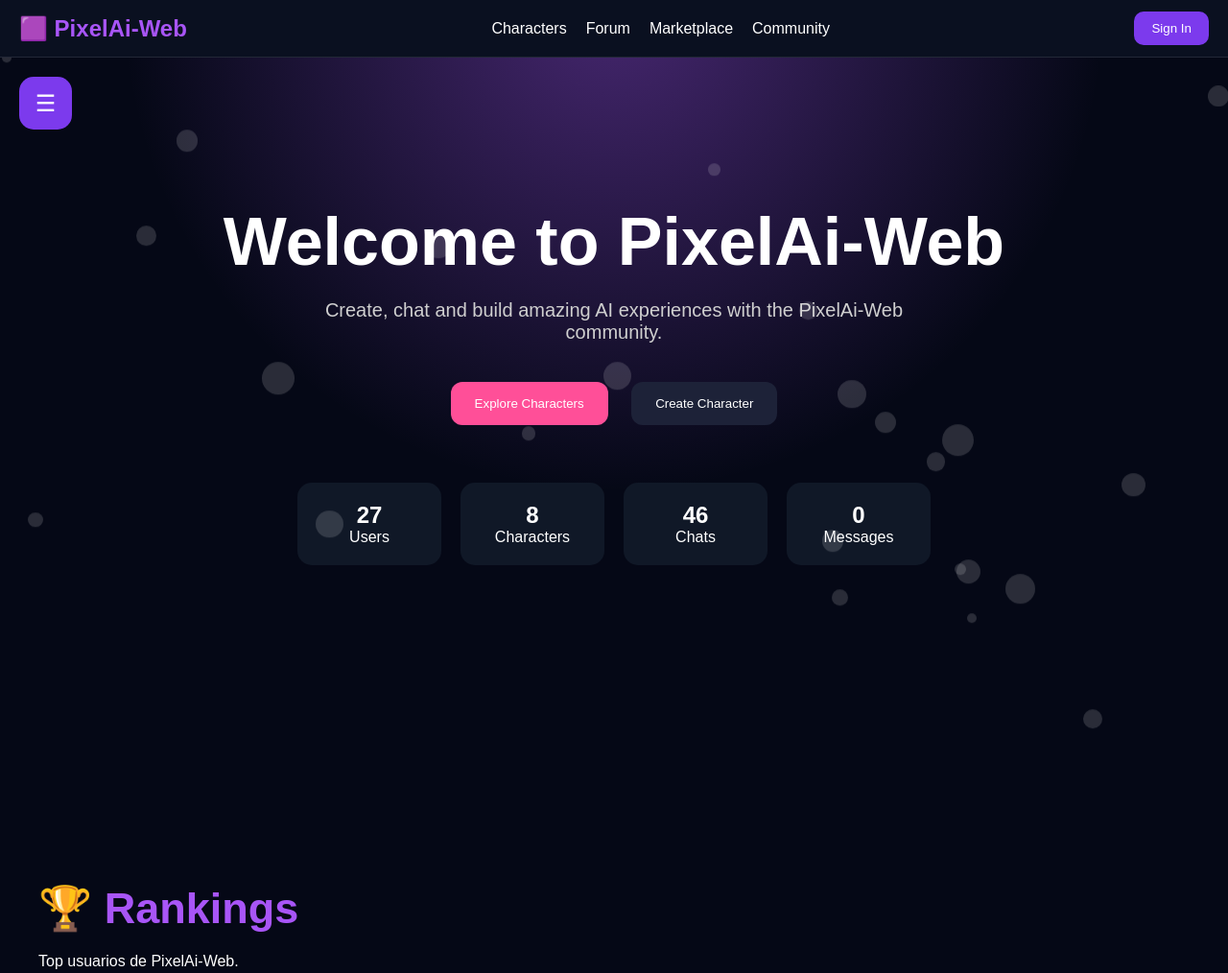
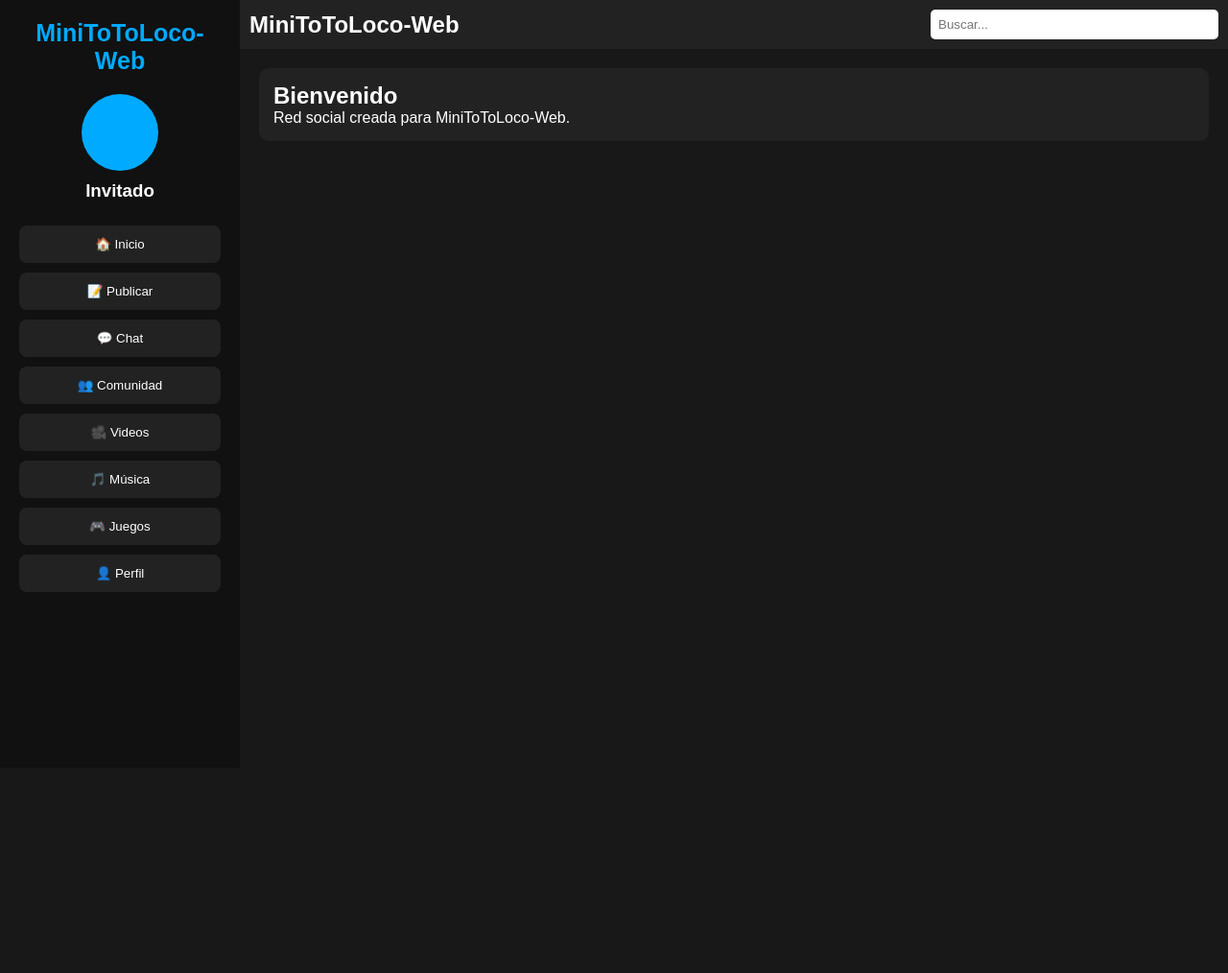
Before and after one commit to xxcountryxx030-boop/project, a plain HTML site: page index.html in a window 1280 px wide. Shown: the top 1014 px of the page at 96% size. After the commit the page ends 800 px from the top, so only its background shows below. Drawn offline with Linux system fonts and the light colour scheme.

Commit message:
Update index.html

```diff
--- a/index.html
+++ b/index.html
@@ -3,358 +3,299 @@
 <head>
 <meta charset="UTF-8">
 <meta name="viewport" content="width=device-width, initial-scale=1.0">
-<title>PixelAi-Web</title>
+<title>MiniToToLoco-Web</title>
 
 <style>
 *{
 margin:0;
 padding:0;
 box-sizing:border-box;
-font-family:Arial,sans-serif;
+font-family:Arial, sans-serif;
 }
 
 body{
-background:#050816;
+display:flex;
+height:100vh;
+background:#181818;
 color:white;
-overflow-x:hidden;
 }
 
-html{
-scroll-behavior:smooth;
+.sidebar{
+width:250px;
+background:#111;
+padding:20px;
+overflow-y:auto;
 }
 
-.navbar{
-position:fixed;
-top:0;
+.logo{
+font-size:25px;
+font-weight:bold;
+margin-bottom:20px;
+text-align:center;
+color:#00aaff;
+}
+
+.menu button{
 width:100%;
-height:60px;
-background:#0a1020;
+padding:12px;
+margin:5px 0;
+border:none;
+background:#222;
+color:white;
+cursor:pointer;
+border-radius:8px;
+}
+
+.menu button:hover{
+background:#00aaff;
+}
+
+.main{
+flex:1;
+display:flex;
+flex-direction:column;
+}
+
+.topbar{
+background:#222;
+padding:10px;
 display:flex;
 justify-content:space-between;
 align-items:center;
-padding:0 20px;
-z-index:1000;
-border-bottom:1px solid rgba(255,255,255,.1);
 }
 
-.logo{
-font-size:24px;
-font-weight:bold;
-color:#a855f7;
+.search{
+width:300px;
+padding:8px;
+border:none;
+border-radius:5px;
 }
 
-.nav-links{
-display:flex;
-gap:20px;
+.content{
+flex:1;
+padding:20px;
+overflow-y:auto;
 }
 
-.nav-links a{
-color:white;
-text-decoration:none;
+.card{
+background:#222;
+padding:15px;
+border-radius:10px;
+margin-bottom:15px;
 }
 
-.signin{
-background:#7c3aed;
+textarea{
+width:100%;
+height:80px;
+padding:10px;
 border:none;
-padding:10px 18px;
-border-radius:10px;
+border-radius:8px;
+resize:none;
+}
+
+.postBtn{
+margin-top:10px;
+padding:10px;
+background:#00aaff;
 color:white;
+border:none;
+border-radius:8px;
 cursor:pointer;
 }
 
-.menu-btn{
-position:fixed;
-left:20px;
-top:80px;
-width:55px;
-height:55px;
-border:none;
-border-radius:15px;
-background:#7c3aed;
-color:white;
-font-size:24px;
-cursor:pointer;
-z-index:1001;
+.chat-box{
+height:250px;
+overflow-y:auto;
+background:#111;
+padding:10px;
+border-radius:10px;
+margin-bottom:10px;
 }
 
-.sidebar{
-position:fixed;
-left:-320px;
-top:0;
-width:300px;
-height:100vh;
-background:#0d1225;
-padding:20px;
-overflow-y:auto;
-transition:.3s;
-z-index:1000;
+.msg{
+background:#333;
+padding:8px;
+margin:5px 0;
+border-radius:8px;
 }
 
-.sidebar.active{
-left:0;
+.chat-input{
+display:flex;
+gap:10px;
 }
 
-.sidebar h2{
-margin-top:70px;
+.chat-input input{
+flex:1;
+padding:10px;
+border:none;
+border-radius:8px;
+}
+
+.chat-input button{
+padding:10px;
+background:#00aaff;
+border:none;
+color:white;
+border-radius:8px;
+cursor:pointer;
+}
+
+.profile{
+text-align:center;
 margin-bottom:20px;
 }
 
-.card{
-background:#171d35;
-padding:15px;
-border-radius:12px;
-margin-bottom:12px;
-cursor:pointer;
-border:1px solid #7c3aed;
-}
-
-.card:hover{
-background:#232b4a;
-}
-
-.hero{
-min-height:100vh;
-display:flex;
-justify-content:center;
-align-items:center;
-text-align:center;
-padding:100px 20px;
-background:
-radial-gradient(circle at top,
-rgba(168,85,247,.4),
-transparent 50%),
-#050816;
-}
-
-.hero h1{
-font-size:70px;
-margin-bottom:20px;
-}
-
-.hero p{
-font-size:20px;
-max-width:700px;
+.avatar{
+width:80px;
+height:80px;
+background:#00aaff;
+border-radius:50%;
 margin:auto;
-color:#cfcfcf;
-}
-
-.hero-buttons{
-margin-top:30px;
-}
-
-.hero-buttons button{
-padding:15px 25px;
-margin:10px;
-border:none;
-border-radius:12px;
-cursor:pointer;
-}
-
-.primary{
-background:#ff4f98;
-color:white;
-}
-
-.secondary{
-background:#1d2238;
-color:white;
-}
-
-.stats{
-display:flex;
-justify-content:center;
-gap:20px;
-flex-wrap:wrap;
-margin-top:50px;
-}
-
-.stat{
-background:#101827;
-padding:20px;
-border-radius:15px;
-min-width:150px;
-}
-
-.section{
-min-height:100vh;
-padding:120px 40px;
-}
-
-.section h2{
-font-size:45px;
-margin-bottom:20px;
-color:#a855f7;
-}
-
-.particle{
-position:absolute;
-border-radius:50%;
-background:rgba(255,255,255,.15);
-animation:float 8s infinite ease-in-out;
-}
-
-@keyframes float{
-50%{transform:translateY(-25px);}
-}
-
-@media(max-width:768px){
-.hero h1{
-font-size:40px;
-}
-.nav-links{
-display:none;
-}
+margin-bottom:10px;
 }
 </style>
 </head>
 <body>
 
-<button class="menu-btn" onclick="toggleMenu()">☰</button>
+<div class="sidebar">
+<div class="logo">MiniToToLoco-Web</div>
 
-<div class="sidebar" id="sidebar">
-
-<h2>🟪 PixelAi-Web</h2>
-
-<div class="card" onclick="goTo('inicio')">🏠 Inicio</div>
-<div class="card" onclick="goTo('rankings')">🏆 Rankings</div>
-<div class="card" onclick="goTo('hall')">⭐ Hall Of Fame</div>
-<div class="card" onclick="goTo('downloads')">⬇ Downloads</div>
-<div class="card" onclick="goTo('community')">👥 Community</div>
-<div class="card" onclick="goTo('characters')">🤖 Characters</div>
-<div class="card" onclick="goTo('forum')">💬 Forum</div>
-<div class="card" onclick="goTo('market')">🛒 Marketplace</div>
-<div class="card" onclick="goTo('changelog')">📝 Changelog</div>
-<div class="card" onclick="goTo('terms')">📄 Terms</div>
-
+<div class="profile">
+<div class="avatar"></div>
+<h3>Invitado</h3>
 </div>
 
-<nav class="navbar">
-
-<div class="logo">🟪 PixelAi-Web</div>
-
-<div class="nav-links">
-<a href="#characters">Characters</a>
-<a href="#forum">Forum</a>
-<a href="#market">Marketplace</a>
-<a href="#community">Community</a>
+<div class="menu">
+<button onclick="mostrar('inicio')">🏠 Inicio</button>
+<button onclick="mostrar('publicar')">📝 Publicar</button>
+<button onclick="mostrar('chat')">💬 Chat</button>
+<button onclick="mostrar('comunidad')">👥 Comunidad</button>
+<button onclick="mostrar('videos')">🎥 Videos</button>
+<button onclick="mostrar('musica')">🎵 Música</button>
+<button onclick="mostrar('juegos')">🎮 Juegos</button>
+<button onclick="mostrar('perfil')">👤 Perfil</button>
+</div>
 </div>
 
-<button class="signin">Sign In</button>
+<div class="main">
 
-</nav>
-
-<section class="hero" id="inicio">
-
-<div>
-
-<h1>Welcome to PixelAi-Web</h1>
-
-<p>
-Create, chat and build amazing AI experiences with the PixelAi-Web community.
-</p>
-
-<div class="hero-buttons">
-<button class="primary">Explore Characters</button>
-<button class="secondary">Create Character</button>
+<div class="topbar">
+<h2>MiniToToLoco-Web</h2>
+<input class="search" placeholder="Buscar...">
 </div>
 
-<div class="stats">
+<div class="content">
 
-<div class="stat">
-<h2>27</h2>
-Users
+<div id="inicio">
+<div class="card">
+<h2>Bienvenido</h2>
+<p>Red social creada para MiniToToLoco-Web.</p>
+</div>
 </div>
 
-<div class="stat">
-<h2>8</h2>
-Characters
+<div id="publicar" style="display:none;">
+<div class="card">
+<h2>Crear publicación</h2>
+<textarea id="postText"></textarea>
+<button class="postBtn" onclick="publicar()">Publicar</button>
 </div>
 
-<div class="stat">
-<h2>46</h2>
-Chats
+<div id="posts"></div>
 </div>
 
-<div class="stat">
-<h2>0</h2>
-Messages
+<div id="chat" style="display:none;">
+<div class="card">
+<h2>Chat Global</h2>
+
+<div class="chat-box" id="chatBox"></div>
+
+<div class="chat-input">
+<input id="mensaje" placeholder="Escribe un mensaje">
+<button onclick="enviar()">Enviar</button>
+</div>
+</div>
+</div>
+
+<div id="comunidad" style="display:none;">
+<div class="card">
+<h2>Comunidad</h2>
+<p>Únete a grupos y conoce personas.</p>
+</div>
+</div>
+
+<div id="videos" style="display:none;">
+<div class="card">
+<h2>Videos</h2>
+<iframe width="100%" height="300"
+src="https://www.youtube.com/embed/dQw4w9WgXcQ">
+</iframe>
+</div>
+</div>
+
+<div id="musica" style="display:none;">
+<div class="card">
+<h2>Música</h2>
+<audio controls style="width:100%;">
+<source src="" type="audio/mpeg">
+</audio>
+</div>
+</div>
+
+<div id="juegos" style="display:none;">
+<div class="card">
+<h2>Juegos</h2>
+<button onclick="alert('Próximamente')">Jugar</button>
+</div>
+</div>
+
+<div id="perfil" style="display:none;">
+<div class="card">
+<h2>Perfil</h2>
+<p>Nombre: Invitado</p>
+<p>Nivel: 1</p>
+<p>Publicaciones: 0</p>
+</div>
 </div>
 
 </div>
-
 </div>
 
-</section>
-
-<section class="section" id="rankings">
-<h2>🏆 Rankings</h2>
-<p>Top usuarios de PixelAi-Web.</p>
-</section>
-
-<section class="section" id="hall">
-<h2>⭐ Hall Of Fame</h2>
-<p>Miembros destacados.</p>
-</section>
-
-<section class="section" id="downloads">
-<h2>⬇ Downloads</h2>
-<p>Descargas oficiales.</p>
-</section>
-
-<section class="section" id="community">
-<h2>👥 Community</h2>
-<p>Comunidad de PixelAi-Web.</p>
-</section>
-
-<section class="section" id="characters">
-<h2>🤖 Characters</h2>
-<p>Personajes de IA.</p>
-</section>
-
-<section class="section" id="forum">
-<h2>💬 Forum</h2>
-<p>Foro de discusión.</p>
-</section>
-
-<section class="section" id="market">
-<h2>🛒 Marketplace</h2>
-<p>Marketplace oficial.</p>
-</section>
-
-<section class="section" id="changelog">
-<h2>📝 Changelog</h2>
-<p>Actualizaciones del sitio.</p>
-</section>
-
-<section class="section" id="terms">
-<h2>📄 Terms & Conditions</h2>
-<p>Términos del servicio.</p>
-</section>
-
 <script>
-function toggleMenu(){
-document.getElementById("sidebar").classList.toggle("active");
+function mostrar(id){
+document.querySelectorAll(".content > div").forEach(e=>{
+e.style.display="none";
+});
+document.getElementById(id).style.display="block";
 }
 
-function goTo(id){
-document.getElementById(id).scrollIntoView({
-behavior:"smooth"
-});
-document.getElementById("sidebar").classList.remove("active");
+function publicar(){
+let texto=document.getElementById("postText").value;
+
+if(texto.trim()=="") return;
+
+let post=document.createElement("div");
+post.className="card";
+post.innerHTML="<h3>Invitado</h3><p>"+texto+"</p>";
+
+document.getElementById("posts").prepend(post);
+document.getElementById("postText").value="";
 }
 
-for(let i=0;i<25;i++){
-let p=document.createElement("div");
-p.className="particle";
+function enviar(){
+let msg=document.getElementById("mensaje").value;
 
-let s=Math.random()*25+10;
+if(msg.trim()=="") return;
 
-p.style.width=s+"px";
-p.style.height=s+"px";
-p.style.left=Math.random()*100+"%";
-p.style.top=Math.random()*100+"%";
+let div=document.createElement("div");
+div.className="msg";
+div.innerText="Invitado: "+msg;
 
-document.body.appendChild(p);
+document.getElementById("chatBox").appendChild(div);
+
+document.getElementById("mensaje").value="";
+
+document.getElementById("chatBox").scrollTop=
+document.getElementById("chatBox").scrollHeight;
 }
 </script>
 
```
